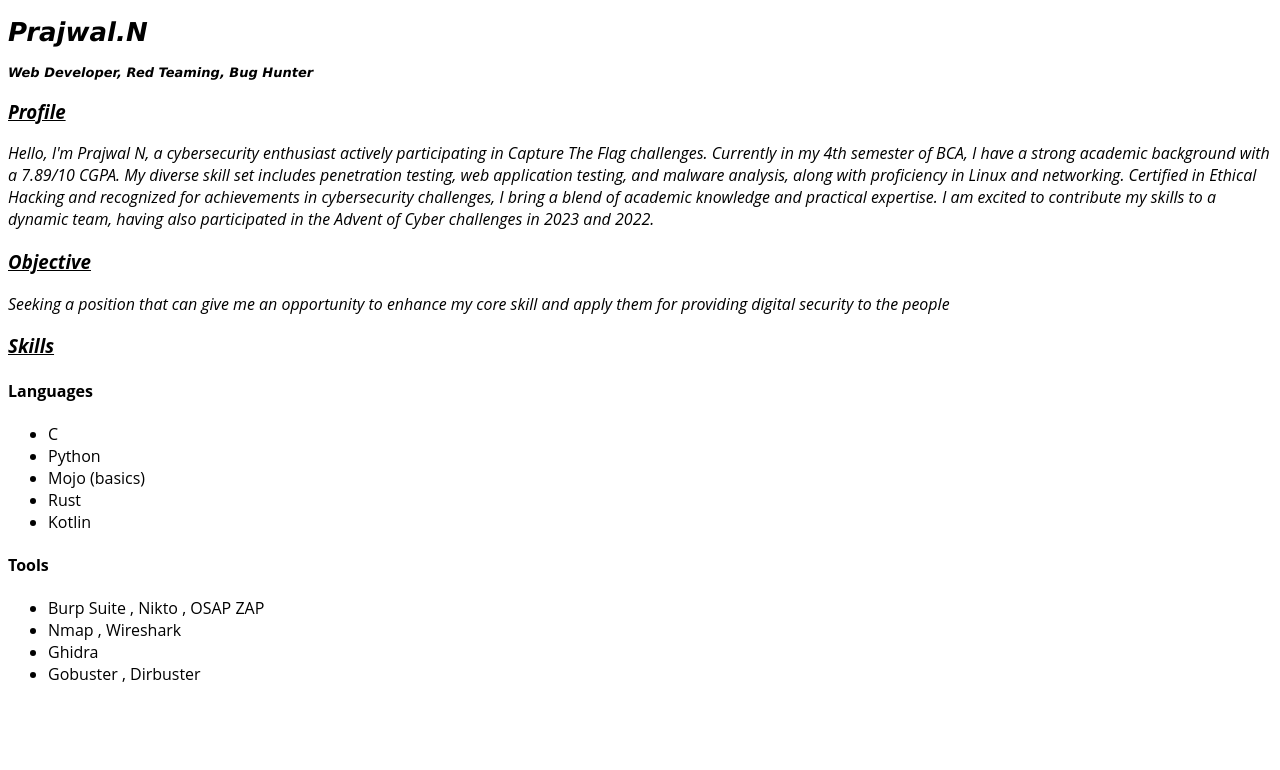
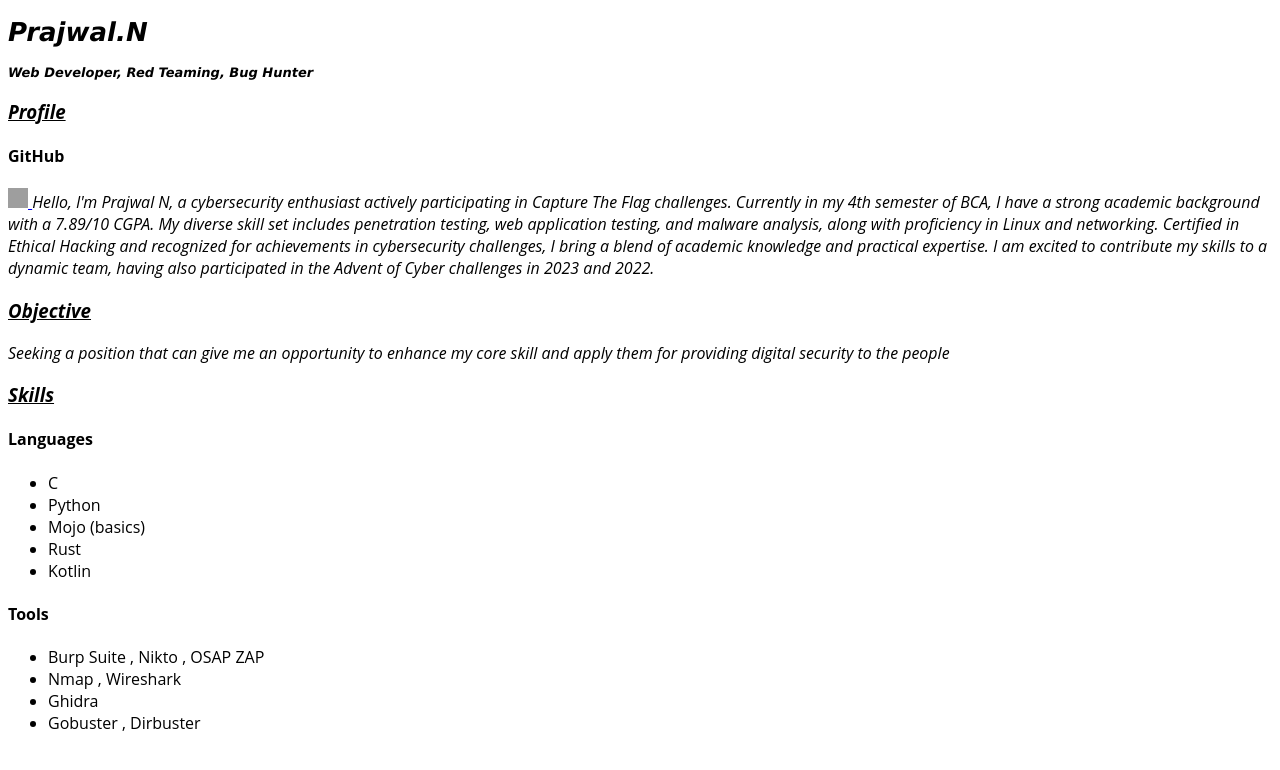
Before and after one commit to Frozepunk/Resume, a plain HTML site: page index.html in a window 1280 px wide. Drawn offline with Linux system fonts and the light colour scheme; grey boxes are pictures that could not be loaded.

Commit message:
just class  shit

```diff
--- a/index.html
+++ b/index.html
@@ -15,6 +15,12 @@
     <p>
         <font face="Open Sans" >
             <u><em><h3>Profile</h3></em></u>
+            <h4>
+                GitHub
+            </h4>
+            <a href="https://github.com/Frozepunk">
+            <img src="https://github.com/fluidicon.png" alt="GitHub Logo" width="20" height="20">
+              </a>
             <i>
                 Hello, I'm Prajwal N, a cybersecurity enthusiast actively participating in Capture The Flag challenges.
                 Currently in my 4th semester of BCA, I have a strong academic background with a 7.89/10 CGPA.
@@ -76,5 +82,6 @@
             </ul>
         </font>
     </p>
+
 </body>
 </html>
```
Also changed, not shown: images/download.png (added).
